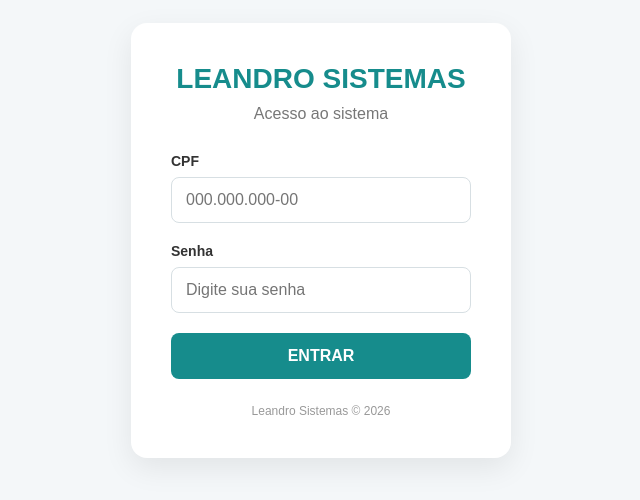
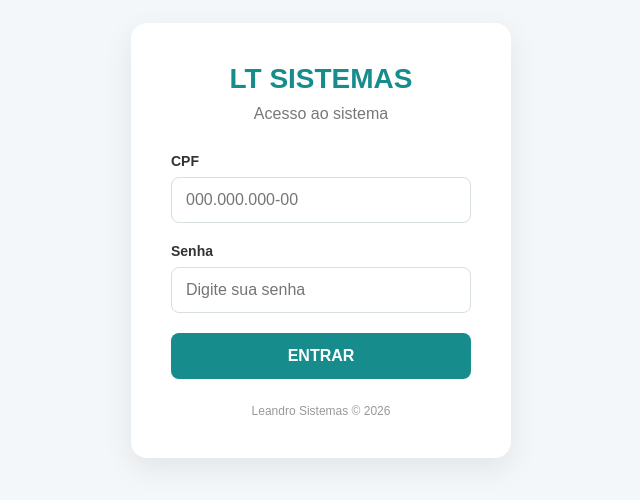
Before and after one commit to leandrotiagor/base, a plain HTML site: page index.html in a window 1280 px wide. Shown: the part 160-660 px from the top of the page, without its empty margins (319-959 px from the left). Drawn offline with nearby package versions, Linux system fonts and the light colour scheme.

Commit message:
Update index.html

```diff
--- a/index.html
+++ b/index.html
@@ -67,7 +67,7 @@
             <div class="logo">
 
                 <h1>
-                    LEANDRO SISTEMAS
+                    LT SISTEMAS
                 </h1>
 
             </div>
```
